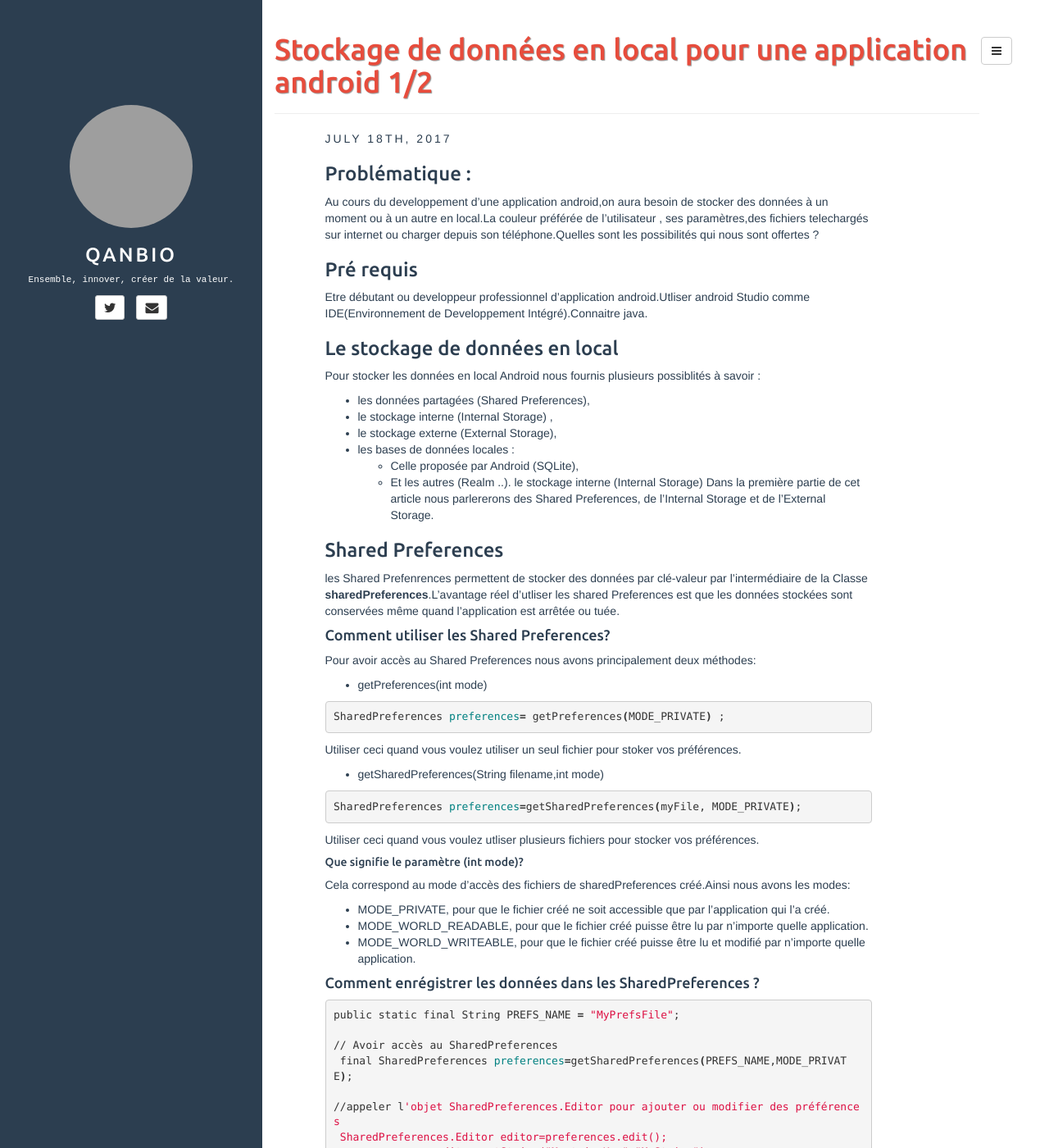
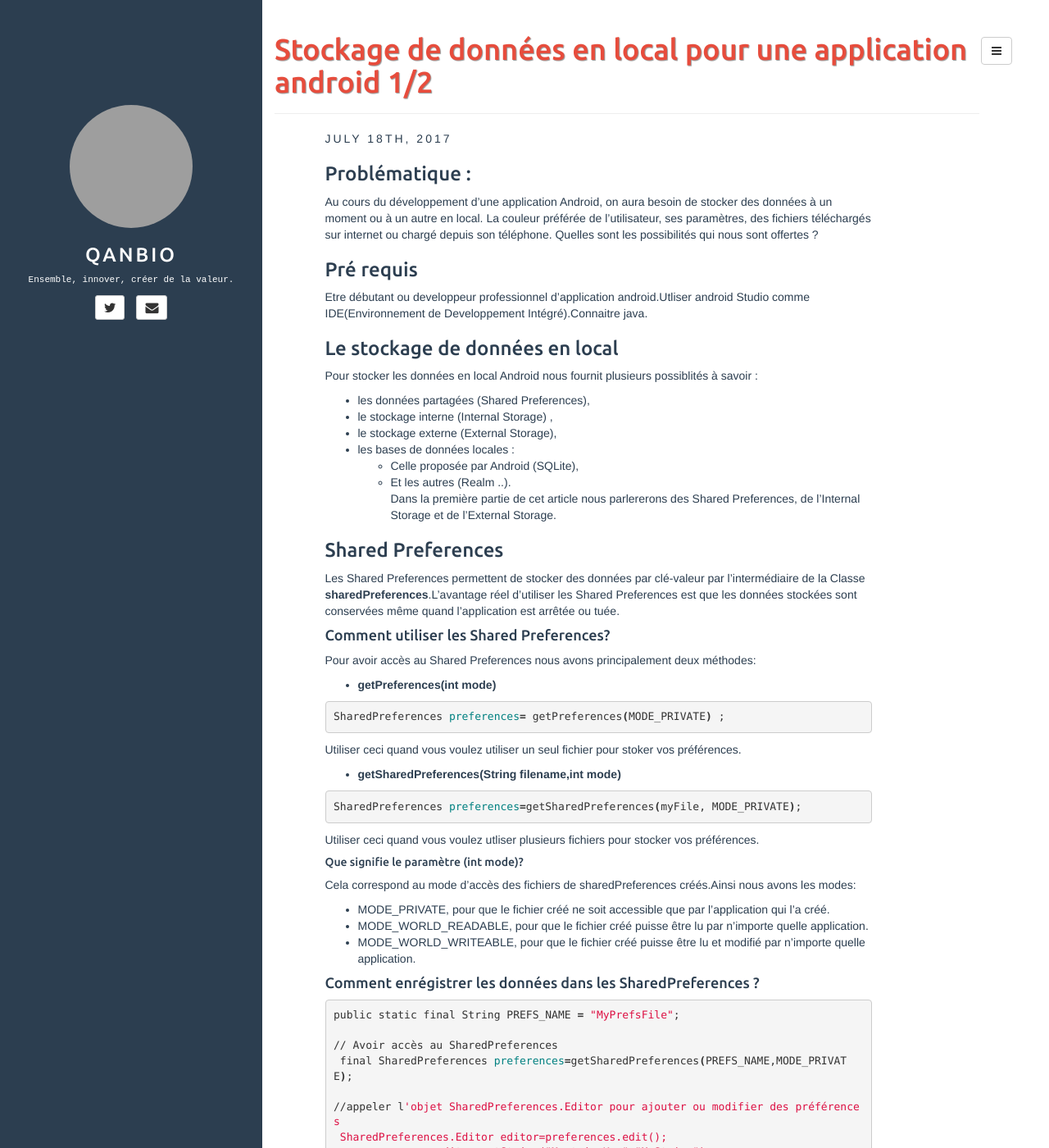
Before and after one commit to qanbio/blog, a Jekyll site: the page built from _posts/2017-07-18-stocker-les-donnees-en-local-pour-une-application-android.md, in a window 1280 px wide and 1400 px high. Shown: the whole window at 82% size. Built offline with Jekyll 4.4.1, drawn with Linux system fonts in a browser that asks for light colours; comment, search, counter and statistics services are not loaded; some of the changed text lies outside the part shown; grey boxes are pictures that could not be loaded.

Commit message:
correction es fautes 'orthographe et de retour à la ligne

```diff
--- a/_posts/2017-07-18-stocker-les-donnees-en-local-pour-une-application-android.md
+++ b/_posts/2017-07-18-stocker-les-donnees-en-local-pour-une-application-android.md
@@ -9,42 +9,48 @@ fullview: false
 description: Cet article va vous permettre de cerner les différents moyens pour stocker vos données en local pour une application android.
 ---
 ### Problématique :
-Au cours du developpement d'une application android,on aura besoin de stocker des données à un moment ou à un autre en local.La couleur préférée de l'utilisateur , ses paramètres,des fichiers telechargés sur internet ou charger depuis son téléphone.Quelles sont les possibilités qui nous sont offertes ?
+Au cours du développement d'une application Android, on aura besoin de stocker des données à un moment ou à un autre en local. La couleur préférée de l’utilisateur, ses paramètres, des fichiers téléchargés sur internet ou chargé depuis son téléphone. Quelles sont les possibilités qui nous sont offertes ?
+
 
 ### Pré requis
+
 Etre débutant ou developpeur professionnel d'application android.Utliser android Studio comme IDE(Environnement de Developpement Intégré).Connaitre java.
 
 ###  Le stockage de données en local
-Pour stocker les données en local Android nous fournis plusieurs possiblités à savoir :
+
+Pour stocker les données en local Android nous fournit plusieurs possiblités à savoir :
 * les données partagées (Shared Preferences),
 * le stockage interne (Internal Storage) ,
 * le stockage externe (External Storage),
 * les bases  de données locales :
     *  Celle proposée par Android (SQLite),
     *  Et les autres (Realm ..).
-le stockage interne (Internal Storage)
-Dans la première partie de cet article nous  parlererons des Shared Preferences, de l'Internal Storage et de l'External Storage.
+    Dans la première partie de cet article nous  parlererons des Shared Preferences, de l'Internal Storage et de l'External Storage.
 
 
 ### Shared Preferences
-les Shared Prefenrences permettent de stocker des données par clé-valeur par l'intermédiaire de la Classe **sharedPreferences**.L'avantage réel d'utliser les shared Preferences est que les données stockées sont conservées même quand l'application est arrêtée ou tuée.
+
+Les Shared Preferences permettent de stocker des données par clé-valeur par l'intermédiaire de la Classe **sharedPreferences**.L'avantage réel d'utiliser les Shared Preferences est que les données stockées sont conservées même quand l'application est arrêtée ou tuée.
+
 
 #### Comment  utiliser les Shared Preferences?
 Pour avoir accès au Shared Preferences  nous avons principalement  deux méthodes:
-*  getPreferences(int mode)
+
+*  **getPreferences(int mode)**
+
 {% highlight bash %}
 SharedPreferences preferences= getPreferences(MODE_PRIVATE) ;
 {% endhighlight bash %}
 Utiliser ceci quand vous voulez utiliser un seul fichier pour stoker vos préférences.
 
-* getSharedPreferences(String filename,int mode)
+* **getSharedPreferences(String filename,int mode)**
 {% highlight bash %}
 SharedPreferences preferences=getSharedPreferences(myFile, MODE_PRIVATE);
 {% endhighlight bash %}
 Utiliser ceci quand vous voulez utliser plusieurs fichiers pour stocker vos préférences.
 
 ##### Que signifie le paramètre (int mode)?
-Cela correspond au mode d'accès des fichiers de sharedPreferences créé.Ainsi nous avons les modes:
+Cela correspond au mode d'accès des fichiers de sharedPreferences créés.Ainsi nous avons les modes:
 * MODE_PRIVATE, pour que le fichier créé ne soit accessible que par l'application qui l'a créé.
 * MODE_WORLD_READABLE,  pour que le fichier créé puisse être lu par n'importe quelle application.
 * MODE_WORLD_WRITEABLE, pour que le fichier créé puisse être lu et modifié par n'importe quelle application.
@@ -71,16 +77,19 @@ Supposons qu'on veut récupérer le String enrégistré précedemment.
 public String value=preferences.getString("MystringKey","DefautValue");
 
 {% endhighlight bash %}
-Avec DefaultValue une valeur par défaut qu'il faut spécifier au cas ou la valeur recherchée n'ait pas été trouvée.
+Avec DefaultValue une valeur par défaut qu'il faut spécifier au cas où la valeur recherchée n'ait pas été trouvée.
 
 NB: les Shared Preferences ne fonctionnent qu'avec les objets de type boolean, float, int, long et String.
 
-Un cas pratique est disponible sur mon compte github via ce lien
+Un cas pratique est disponible sur mon compte github via ce lien.
+
+
 
 ### Le stockage interne (Internal Storage)
-Pour stocker des données(fichiers) on peut aussi utliser le stockage interne de notre téléphone.
+Pour stocker des données (fichiers) on peut aussi utiliser le stockage interne de notre téléphone.
 Par défaut les fichiers  sauvegardés  dans le stockage interne sont privés à l'application.
 Quand l'utilisateur désinstalle l'application, les fichiers sont automatiquement supprimés.
+
 
 #### Comment sauvegarder un fichier dans le stockage interne ?
 Pour créer et écrire dans un fichier privé en stockage interne il faut:
```
Also changed, not shown: other parts of _posts/2017-07-18-stocker-les-donnees-en-local-pour-une-application-android.md (+14 -4 lines).
